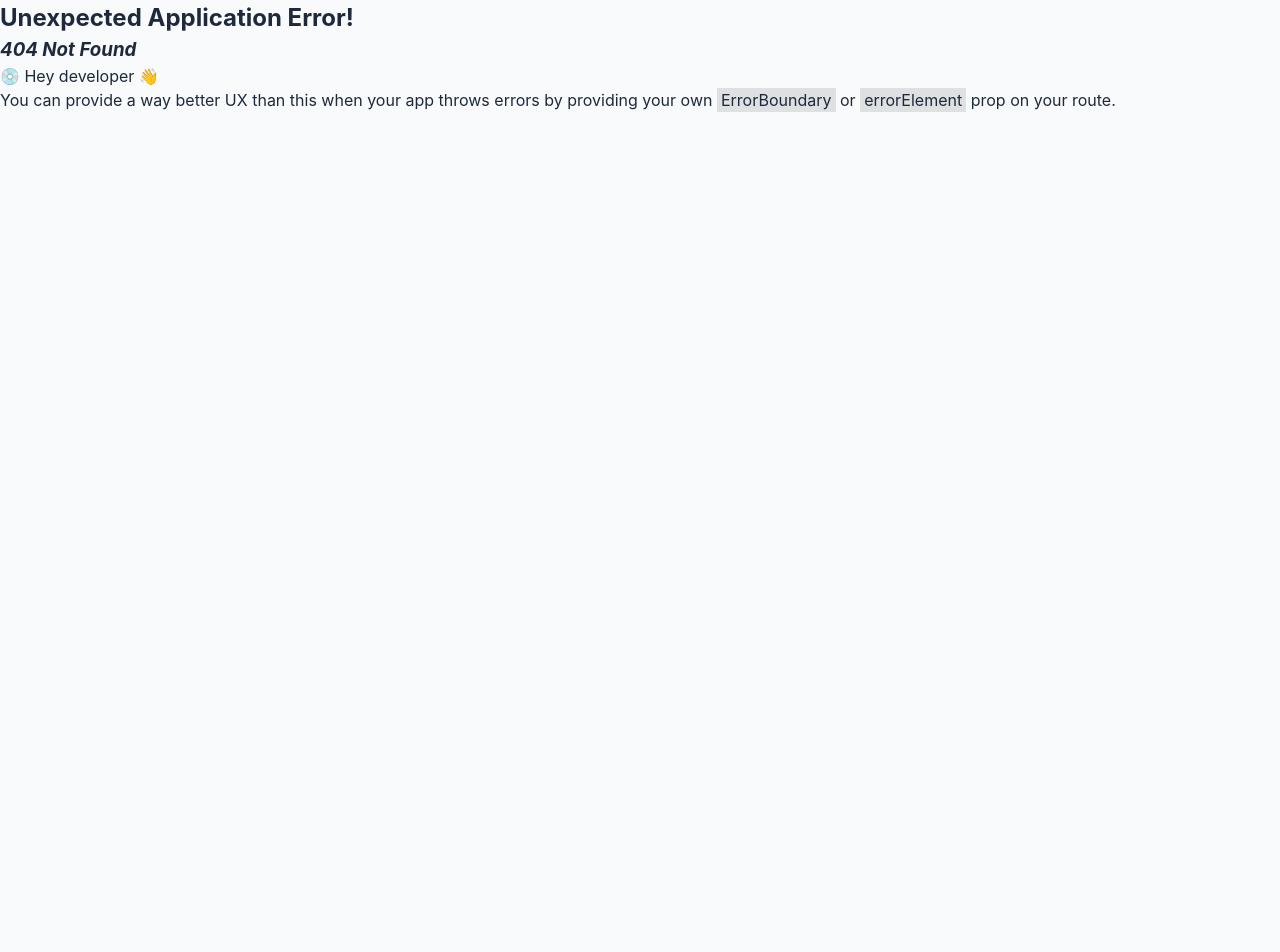
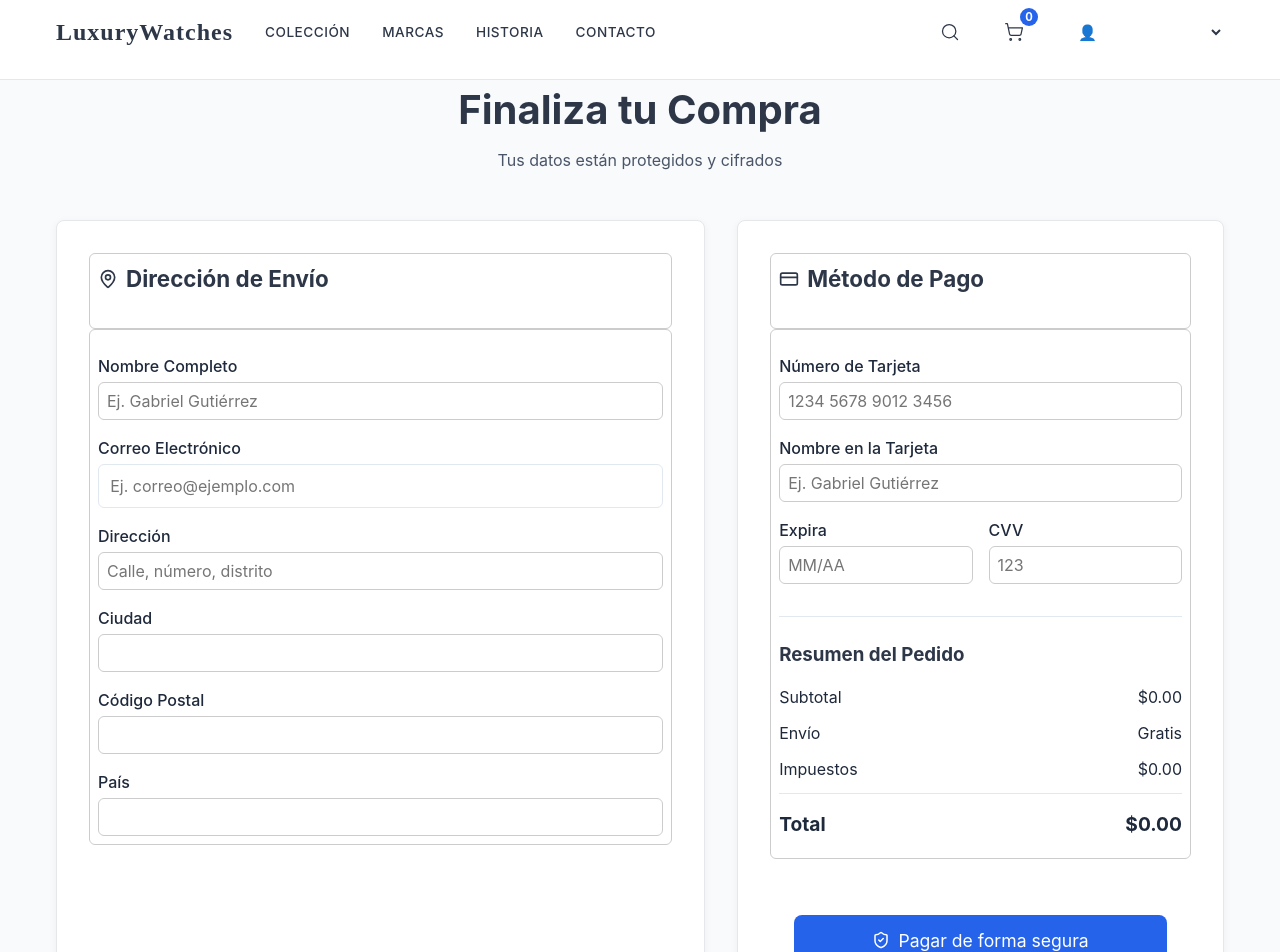
Before and after one commit to CRodrigoPalacios/HerramientasCloud, a React (Vite) app in the folder front/: page /checkout in a window 1280 px wide. Before the commit this address had no page. Shown: the top 952 px of the page. Before the commit the page ends 800 px from the top, so only its background shows below. Built offline with nearby package versions, Linux system fonts and the light colour scheme.

Commit message:
feat: checkoutpage

```diff
--- a/front/src/main.jsx
+++ b/front/src/main.jsx
@@ -10,6 +10,7 @@ import ProductPage from './pages/ProductDetails';
 import AboutPage from './pages/AboutPage';
 import ContactPage from './pages/ContactPage';
 import CartPage from './pages/CartPage';
+import CheckoutPage from './pages/CheckoutPage';
 import Brands from './pages/Brands';
 import ProductListing from './pages/ProductListing';
 import ProductDetail from './pages/ProductDetails';
@@ -50,6 +51,7 @@ const router = createBrowserRouter([
       { path: "/about", element: <AboutPage /> },
       { path: "/contact", element: <ContactPage /> },
       {path: "/cart", element: <CartPage /> },
+      {path: "/checkout", element: <CheckoutPage /> },
       { path: "/brands", element: <Brands /> },
       { path: "/productlisting", element: <ProductListing /> },
       { path: "/productdetail/:id", element: <ProductDetail /> },
--- /dev/null
+++ b/front/src/pages/CheckoutPage.jsx
@@ -0,0 +1,96 @@
+import { useCart } from "../context/CartContext";
+import "../styles/pages/CheckoutPage.css";
+import { CreditCard, MapPin, ShieldCheck } from "lucide-react";
+
+export default function CheckoutPage() {
+  const { cartItems } = useCart();
+
+  const subtotal = cartItems.reduce((acc, item) => acc + item.price * item.quantity, 0);
+  const envio = 0;
+  const impuestos = subtotal * 0.07;
+  const total = subtotal + envio + impuestos;
+
+  return (
+    <div className="container checkout-page">
+      <h1 className="checkout-title">Finaliza tu Compra</h1>
+      <p className="checkout-subtitle">Tus datos están protegidos y cifrados</p>
+
+      <div className="checkout-layout">
+        {/* Formulario de Envío */}
+        <div className="checkout-form card">
+          <div className="card-header">
+            <h2><MapPin size={20} /> Dirección de Envío</h2>
+          </div>
+          <div className="card-content">
+            <form>
+              <label>Nombre Completo</label>
+              <input type="text" placeholder="Ej. Gabriel Gutiérrez" required />
+              <label>Correo Electrónico</label>
+              <input type="email" placeholder="Ej. correo@ejemplo.com" required />
+              <label>Dirección</label>
+              <input type="text" placeholder="Calle, número, distrito" required />
+              <label>Ciudad</label>
+              <input type="text" required />
+              <label>Código Postal</label>
+              <input type="text" required />
+              <label>País</label>
+              <input type="text" required />
+            </form>
+          </div>
+        </div>
+
+        {/* Método de Pago y Resumen */}
+        <div className="checkout-summary card">
+          <div className="card-header">
+            <h2><CreditCard size={20} /> Método de Pago</h2>
+          </div>
+          <div className="card-content">
+            <form>
+              <label>Número de Tarjeta</label>
+              <input type="text" placeholder="1234 5678 9012 3456" required />
+              <label>Nombre en la Tarjeta</label>
+              <input type="text" placeholder="Ej. Gabriel Gutiérrez" required />
+              <div className="row">
+                <div>
+                  <label>Expira</label>
+                  <input type="text" placeholder="MM/AA" required />
+                </div>
+                <div>
+                  <label>CVV</label>
+                  <input type="text" placeholder="123" required />
+                </div>
+              </div>
+            </form>
+
+            {/* Resumen del Pedido */}
+            <div className="summary-block">
+              <h3>Resumen del Pedido</h3>
+              <div className="summary-item">
+                <span>Subtotal</span>
+                <span>${subtotal.toFixed(2)}</span>
+              </div>
+              <div className="summary-item">
+                <span>Envío</span>
+                <span>{envio === 0 ? "Gratis" : `$${envio.toFixed(2)}`}</span>
+              </div>
+              <div className="summary-item">
+                <span>Impuestos</span>
+                <span>${impuestos.toFixed(2)}</span>
+              </div>
+              <div className="summary-item total">
+                <span>Total</span>
+                <span>${total.toFixed(2)}</span>
+              </div>
+            </div>
+          </div>
+
+          <div className="card-footer">
+            <button className="button pay-button">
+              <ShieldCheck size={18} /> Pagar de forma segura
+            </button>
+          </div>
+        </div>
+      </div>
+    </div>
+  );
+}
--- /dev/null
+++ b/front/src/styles/pages/CheckoutPage.css
@@ -0,0 +1,111 @@
+.checkout-page {
+  padding: 4rem 0;
+}
+
+.checkout-title {
+  text-align: center;
+  font-size: 2.5rem;
+  color: var(--primary-color);
+  margin-bottom: 0.5rem;
+}
+
+.checkout-subtitle {
+  text-align: center;
+  color: var(--secondary-color);
+  margin-bottom: 3rem;
+}
+
+.checkout-layout {
+  display: grid;
+  grid-template-columns: 2fr 1.5fr;
+  gap: 2rem;
+}
+
+.checkout-form,
+.checkout-summary {
+  background: white;
+  border-radius: 0.5rem;
+  box-shadow: 0 2px 8px rgba(0,0,0,0.05);
+  padding: 2rem;
+}
+
+.card-header h2 {
+  font-size: 1.4rem;
+  color: var(--primary-color);
+  display: flex;
+  align-items: center;
+  gap: 0.5rem;
+  margin-bottom: 1.5rem;
+}
+
+.card-content label {
+  display: block;
+  margin-top: 1rem;
+  margin-bottom: 0.25rem;
+  font-weight: 500;
+}
+
+.card-content input {
+  width: 100%;
+  padding: 0.7rem;
+  border: 1px solid #e2e8f0;
+  border-radius: 0.375rem;
+  font-size: 1rem;
+}
+
+.row {
+  display: flex;
+  gap: 1rem;
+}
+
+.row > div {
+  flex: 1;
+}
+
+.summary-block {
+  margin-top: 2rem;
+  border-top: 1px solid #e2e8f0;
+  padding-top: 1.5rem;
+}
+
+.summary-block h3 {
+  margin-bottom: 1rem;
+  color: var(--primary-color);
+}
+
+.summary-item {
+  display: flex;
+  justify-content: space-between;
+  margin-bottom: 0.75rem;
+  font-size: 1rem;
+}
+
+.summary-item.total {
+  font-weight: bold;
+  font-size: 1.2rem;
+  border-top: 1px solid #e2e8f0;
+  padding-top: 1rem;
+}
+
+.card-footer {
+  margin-top: 2rem;
+  text-align: center;
+}
+
+.pay-button {
+  background-color: var(--accent-color);
+  color: white;
+  padding: 0.9rem 2rem;
+  font-size: 1.1rem;
+  border: none;
+  border-radius: 0.5rem;
+  cursor: pointer;
+  display: inline-flex;
+  align-items: center;
+  gap: 0.5rem;
+  transition: background-color 0.3s ease;
+}
+
+.pay-button:hover {
+  background-color: var(--accent-color-hover, #444);
+}
```
